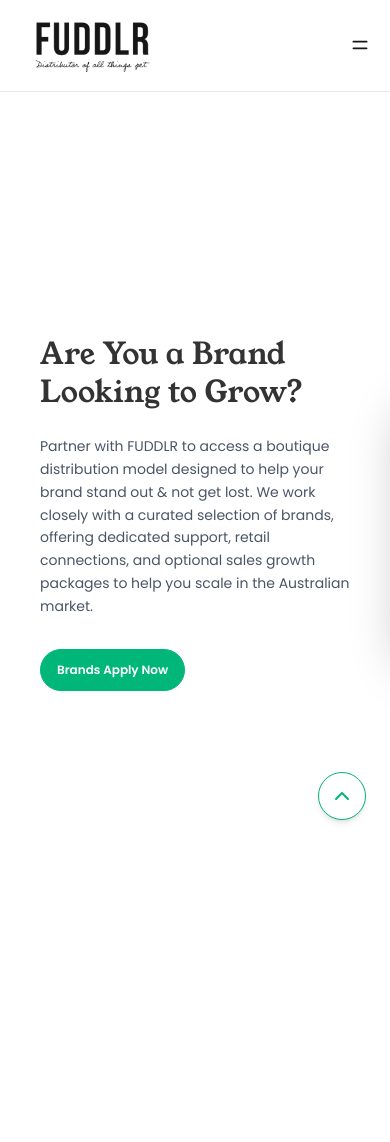
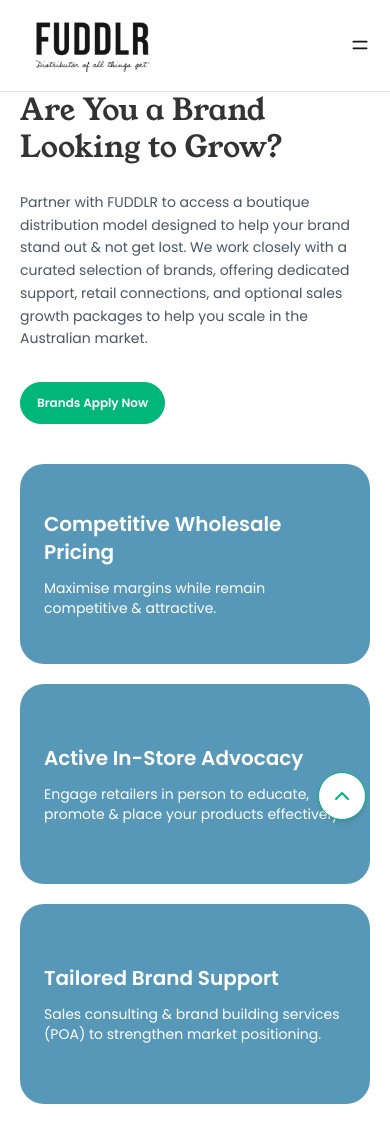
Before and after one commit to DigitronCX/FUDDLR-Frontend, a Next.js app: page /our-brands in a window 390 px wide. Shown: the top 1142 px of the page. Built offline with nearby package versions, Linux system fonts and the light colour scheme; a web font is replaced by a local one.

Commit message:
fix: improve responsiveness and layout consistency across main sections and components

```diff
--- a/app/Main/BrandCTA.tsx
+++ b/app/Main/BrandCTA.tsx
@@ -53,7 +53,7 @@ export default function BrandCTA() {
                         ))
                     }
 
-                        <div className="flex gap-4">
+                    <div className="hidden md:flex gap-4">
                         <button className="bg-primary text-white px-6 py-3 rounded-full hover:bg-brand/90 transition">
                             Brands Apply Here
                         </button>
@@ -72,6 +72,12 @@ export default function BrandCTA() {
                     />
                 </div>
             </div>
+
+            <div className="flex md:hidden gap-4">
+                <button className="bg-primary text-white px-6 py-3 rounded-full hover:bg-brand/90 transition text-xs md:text-base">
+                    Brands Apply Here
+                </button>
+            </div>
         </section>
     );
 }
--- a/app/Main/SectionRetailers.tsx
+++ b/app/Main/SectionRetailers.tsx
@@ -13,7 +13,7 @@ const features = [
     },
     {
         title: "Low or No Bulky MOQ's",
-        desc: "lexible order quantities that let you manage cash",
+        desc: "Flexible order quantities that let you manage cash",
     },
 ];
 
--- a/app/our-brands/HeroCards.tsx
+++ b/app/our-brands/HeroCards.tsx
@@ -8,6 +8,23 @@ import {
     useSpring,
 } from "framer-motion";
 
+const cards = [
+    {
+        title: "Competitive Wholesale Pricing",
+        description:
+            "Maximise margins while remain competitive & attractive.",
+    },
+    {
+        title: "Active In-Store Advocacy",
+        description:
+            "Engage retailers in person to educate, promote & place your products effectively.",
+    },
+    {
+        title: "Tailored Brand Support",
+        description:
+            "Sales consulting & brand building services (POA) to strengthen market positioning.",
+    },
+];
 const CardsSection = () => {
     const containerRef = useRef<HTMLDivElement>(null);
 
@@ -44,8 +61,13 @@ const CardsSection = () => {
 
     return (
         <div ref={containerRef} className="relative h-[300vh] w-full ">
-            <div className="sticky top-0 min-h-screen w-full overflow-x-hidden">
-                <section className="w-full h-screen pl-10 flex items-center gap-10 overflow-hidden">
+            {/* <div className="sticky top-0 min-h-screen w-full overflow-x-hidden"> */}
+            <div className="lg:sticky lg:top-0 min-h-screen w-full overflow-hidden">
+
+                {/* <section className="w-full h-screen pl-10 flex items-center gap-10 overflow-hidden"> */}
+                 <section className="w-full min-h-screen px-5 lg:pl-10 flex flex-col lg:flex-row items-center gap-10">
+
+
 
                     {/* LEFT CONTENT */}
                     <div>
@@ -65,14 +87,31 @@ const CardsSection = () => {
                         </button>
                     </div>
 
-                    {/* RIGHT CARDS */}
-                    <div className="flex-2 py-5">
+                    {/* RIGHT CONTENT */}
+
+                    {/* MOBILE CARDS */}
+                    <div className="flex flex-col gap-5 w-full lg:hidden">
+                        {cards.map((card) => (
+                            <div
+                                key={card.title}
+                                className="bg-accent rounded-3xl p-6 min-h-[200px] flex flex-col justify-center"
+                            >
+                                <h3 className="text-xl text-white font-semibold mb-3">
+                                    {card.title}
+                                </h3>
+                                <p className="text-white text-sm">{card.description}</p>
+                            </div>
+                        ))}
+                    </div>
+                    {/* DESKTOP ANIMATION */}
+
+                    <div className="hidden lg:flex flex-1 py-5">
                         <div className="relative flex items-center ">
 
                             {/* Card 1 */}
                             <motion.div
                                 style={{ zIndex: 1 }}
-                                className="absolute left-0 w-[420px] h-[280px] bg-accent border-2 border-accent rounded-[30px] p-8 shadow-2xl will-change-transform flex flex-col justify-center "
+                                className="absolute left-0 w-[420px] h-[280px] bg-accent border-2 border-accent rounded-[30px] p-8 shadow-2xl will-change-transform flex flex-col justify-center"
                             >
                                 <h3 className="text-2xl mb-3 text-white font-semibold font-youngSerif">
                                     Competitive Wholesale Pricing
--- a/app/product/ProductsPage.tsx
+++ b/app/product/ProductsPage.tsx
@@ -112,11 +112,11 @@ export default function Home() {
                     <p className="text-xs tracking-[5px] text-primary uppercase">
                         Our Product
                     </p>
-                    <h1 className="text-5xl mt-2 text-secondary font-youngSerif">
+                    <h1 className="text-3xl sm:text-4xl lg:text-5xl mt-2 text-secondary font-youngSerif">
                         Explore Our{" "}
                         <span className="text-brand">Product</span> Range
                     </h1>
-                    <p className="text-primary mt-3 max-w-3xl mx-auto">
+                    <p className="text-xs sm:text-sm md:text-base text-primary mt-3 max-w-3xl mx-auto">
                         Browse through our carefully organized product range, where items are
                         grouped by categories and brands for a seamless shopping experience.
                     </p>
--- a/components/Sidebar.tsx
+++ b/components/Sidebar.tsx
@@ -42,7 +42,7 @@ export default function Sidebar() {
                     SEARCH
                 </button> */}
             </div>
-            <h2 className="text-2xl mb-4 text-secondary font-youngSerif">Brands</h2>
+            <h2 className="text-lg sm:text-xl md:text-2xl mb-4 text-secondary font-youngSerif">Brands</h2>
 
             <div className="flex flex-wrap gap-3">
                 {brands.map((brand, i) => (
@@ -60,7 +60,7 @@ export default function Sidebar() {
                     </button>
                 ))}
             </div>
-            <h2 className="text-2xl my-4 text-secondary font-youngSerif">Categories</h2>
+            <h2 className="text-lg sm:text-xl md:text-2xl my-4 text-secondary font-youngSerif">Categories</h2>
 
             <div className="flex flex-wrap gap-3">
                 {categories.map((brand, i) => (
```
Lines whose indentation alone changed are shown as unchanged.
